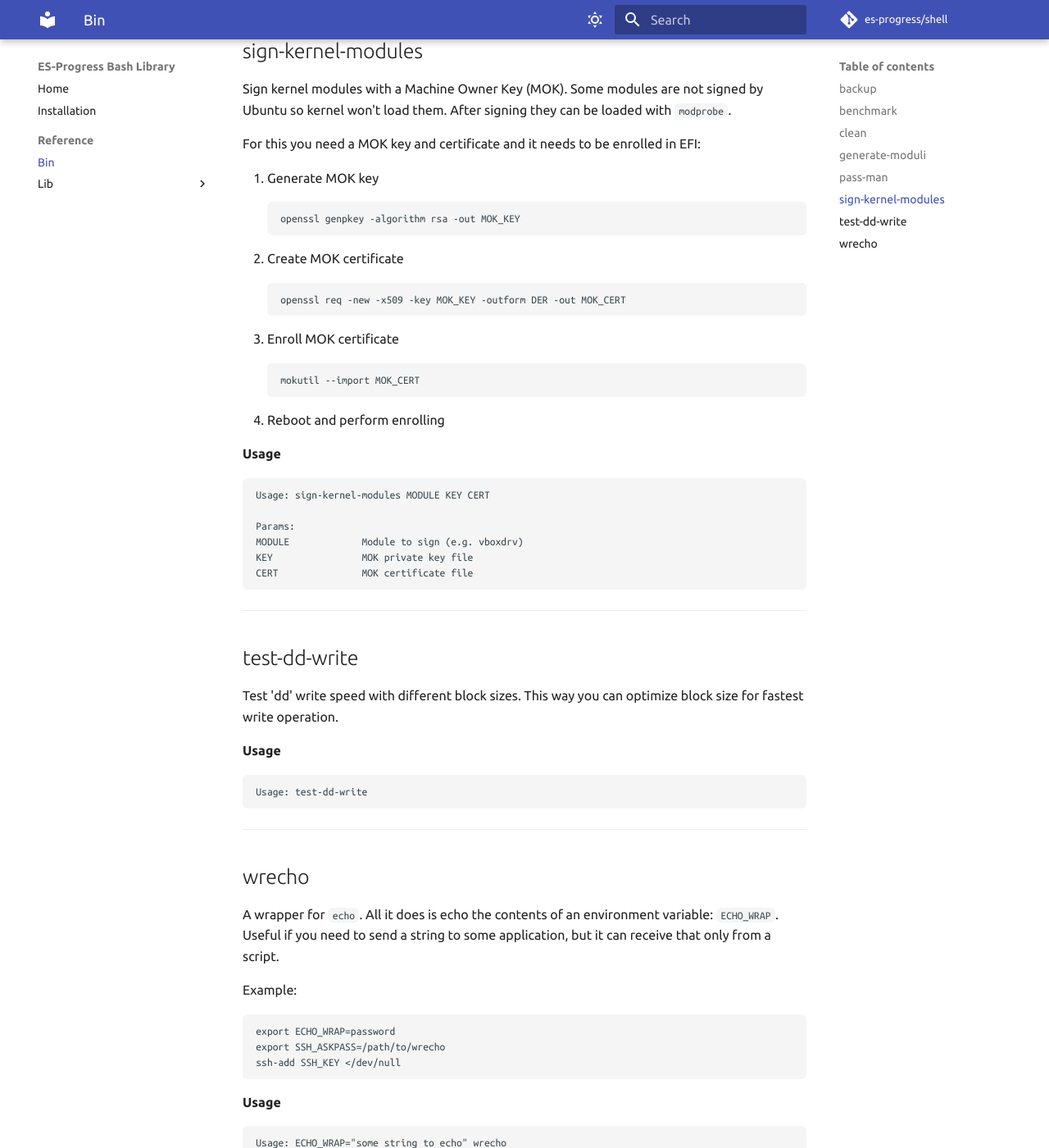
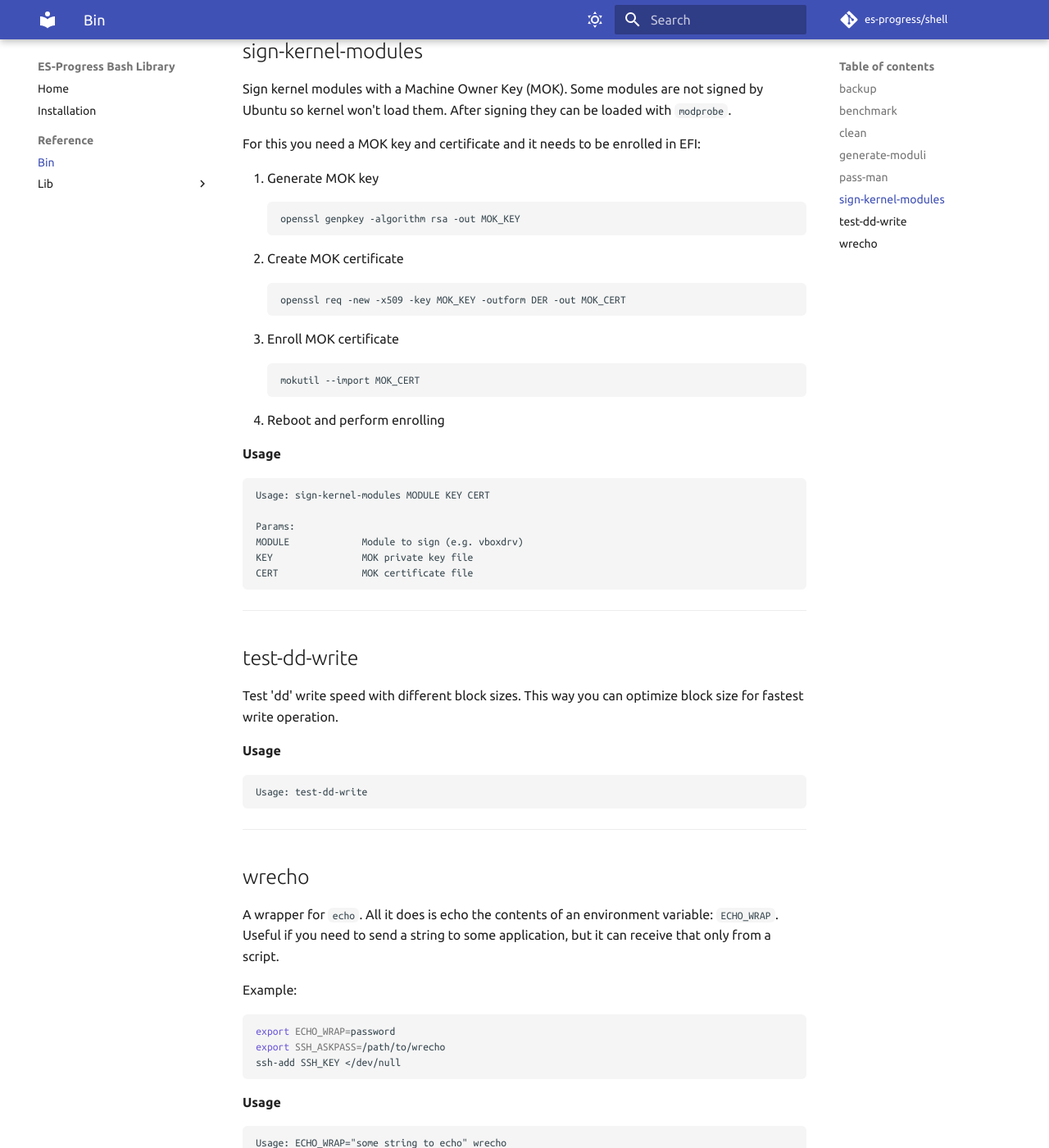
Before and after one commit to es-progress/shell, an MkDocs documentation site: the page built from docs/bin.md, in a window 1280 px wide and 1400 px high, scrolled down 4328 px. Shown: the whole window at 82% size. Built offline with MkDocs 1.6.1 and Material for MkDocs 9.7.7, drawn with Linux system fonts in a browser that asks for light colours; emoji names are drawn with the system emoji font; comment, search, counter and statistics services are not loaded; some of the changed text lies outside the part shown.

Commit message:
docs: add syntax highlighting to code blocks

````diff
--- a/docs/bin.md
+++ b/docs/bin.md
@@ -76,7 +76,7 @@
 
 An example params file:
 
-```
+```bash
 # Let's have bit longer tests
 test_run_time_quick=20
 # Run only one deep memory benchmark
@@ -203,15 +203,15 @@
 For this you need a MOK key and certificate and it needs to be enrolled in EFI:
 
 1. Generate MOK key
-    ```
+    ```bash
     openssl genpkey -algorithm rsa -out MOK_KEY
     ```
 1. Create MOK certificate
-    ```
+    ```bash
     openssl req -new -x509 -key MOK_KEY -outform DER -out MOK_CERT
     ```
 1. Enroll MOK certificate
-    ```
+    ```bash
     mokutil --import MOK_CERT
     ```
 1. Reboot and perform enrolling
@@ -248,7 +248,7 @@
 
 Example:
 
-```
+```bash
 export ECHO_WRAP=password
 export SSH_ASKPASS=/path/to/wrecho
 ssh-add SSH_KEY </dev/null
````
Also changed, not shown: docs/install.md (+3 -3 lines), docs/lib/_loader.md (+2 -2 lines), docs/lib/error.md (+1 -1 lines), docs/lib/text.md (+1 -1 lines), docs/lib/ui.md (+2 -2 lines).
